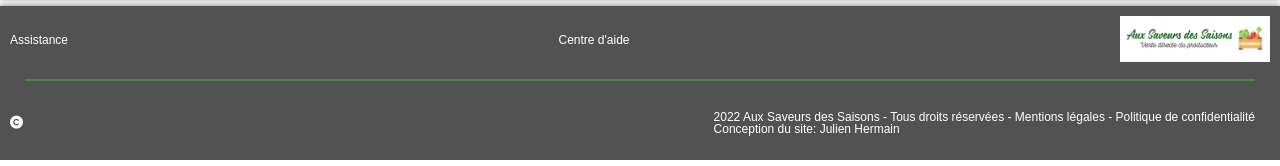
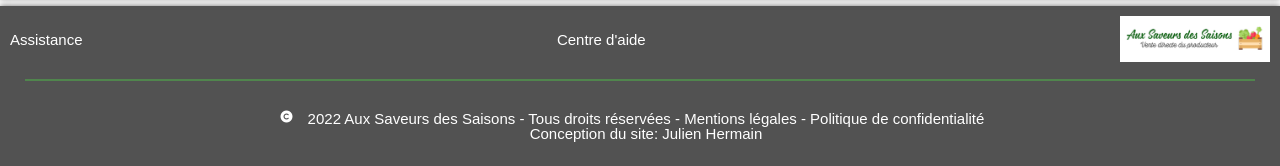
Before and after one commit to julien382/AuxSaveursDesSaisons, a plain HTML site: page index.html in a window 1280 px wide. Shown: the part 1118-1284 px from the top of the page. Drawn offline with Linux system fonts and the light colour scheme; a web font is replaced by a local one.

Commit message:
text-align center

```diff
--- a/css/footer.css
+++ b/css/footer.css
@@ -4,7 +4,7 @@ footer{
     margin-top: 8px;
     box-shadow: 0px 0px 6px 0px rgba(0, 0, 0, 0.6);
     padding: 10px;
-    font-size: 12px;
+    font-size: 15px;
 }
 
 .footer__partie_Logo{
@@ -26,12 +26,12 @@ footer{
 
 .footer__partie_copyright{
     display: flex;
-    justify-content: space-between;
-    align-items: center;
+    justify-content: center;
     padding: 15px;
     padding-left: 0;
+    text-align: center;
 }
 
 .fa-copyright{
-    font-size: 13px;
+    font-size: 12px;
 }
--- a/css/footer_maps.css
+++ b/css/footer_maps.css
@@ -22,6 +22,7 @@
 .footer_maps__all_texte
 {
     padding: 15px;
+    text-align: center;
 }
 
 .footer_maps__partie__icon_text
```
